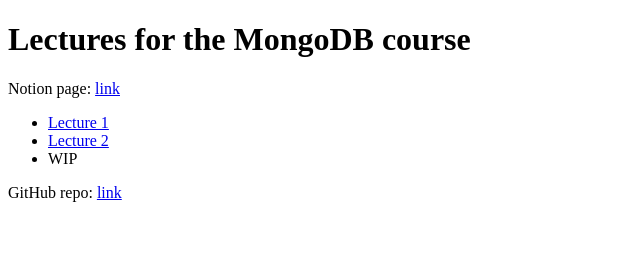
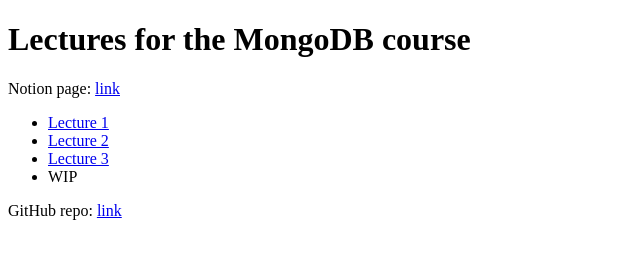
Before and after one commit to mongo-school/mongo-lectures, a plain HTML site: page index.html in a window 1280 px wide. Shown: the whole page, without its empty margins (0-640 px from the left). Drawn offline with Linux system fonts and the light colour scheme.

Commit message:
add lecture 3 to main page

```diff
--- a/index.html
+++ b/index.html
@@ -10,6 +10,7 @@
 <ul>
     <li><a href="/lecture1">Lecture 1</a></li>
     <li><a href="/lecture2">Lecture 2</a></li>
+    <li><a href="/lecture3">Lecture 3</a></li>
     <li>WIP</li>
 </ul>
 <p>GitHub repo: <a href="https://github.com/mongo-school/mongo-lectures">link</a></p>
```
